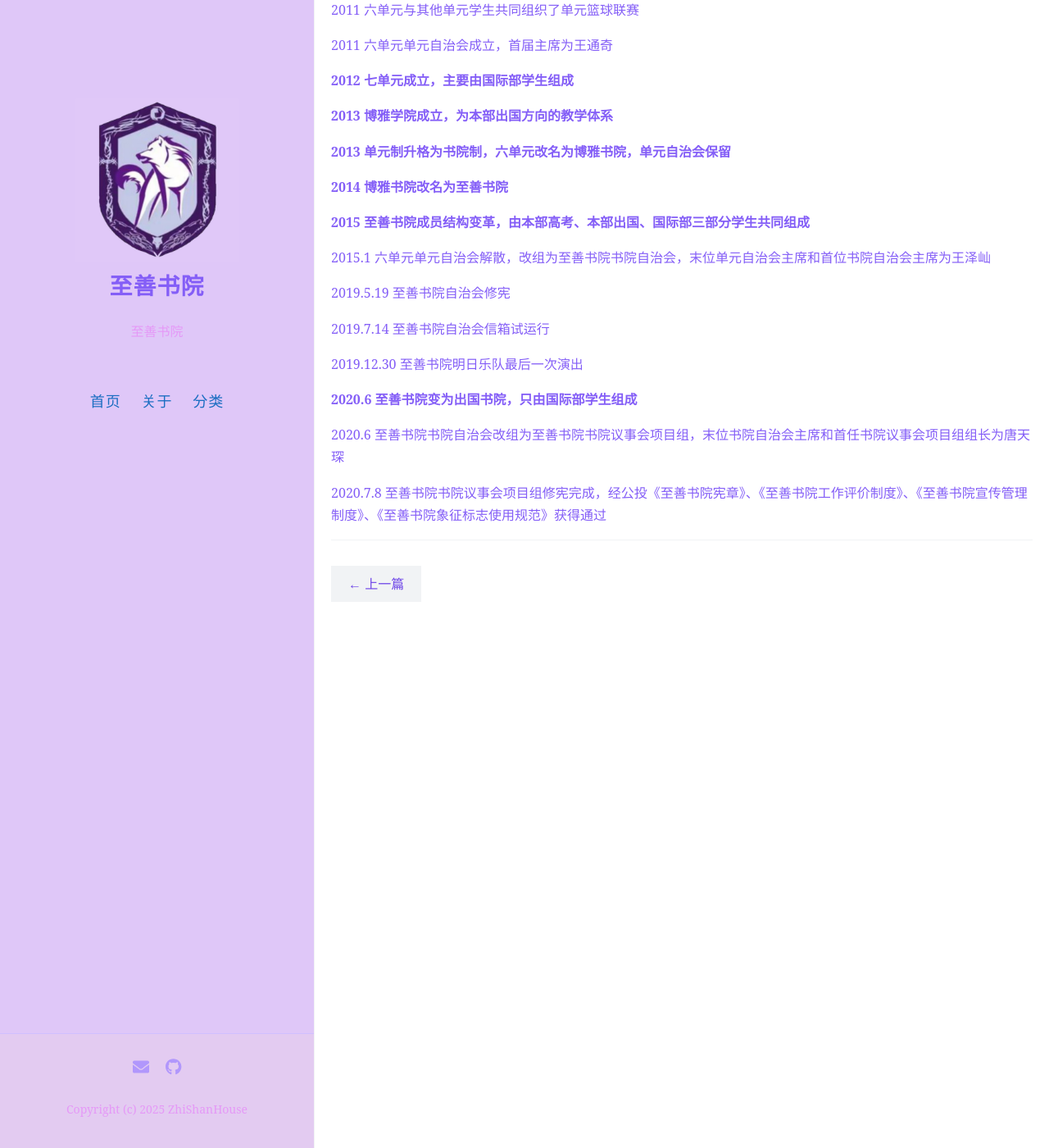
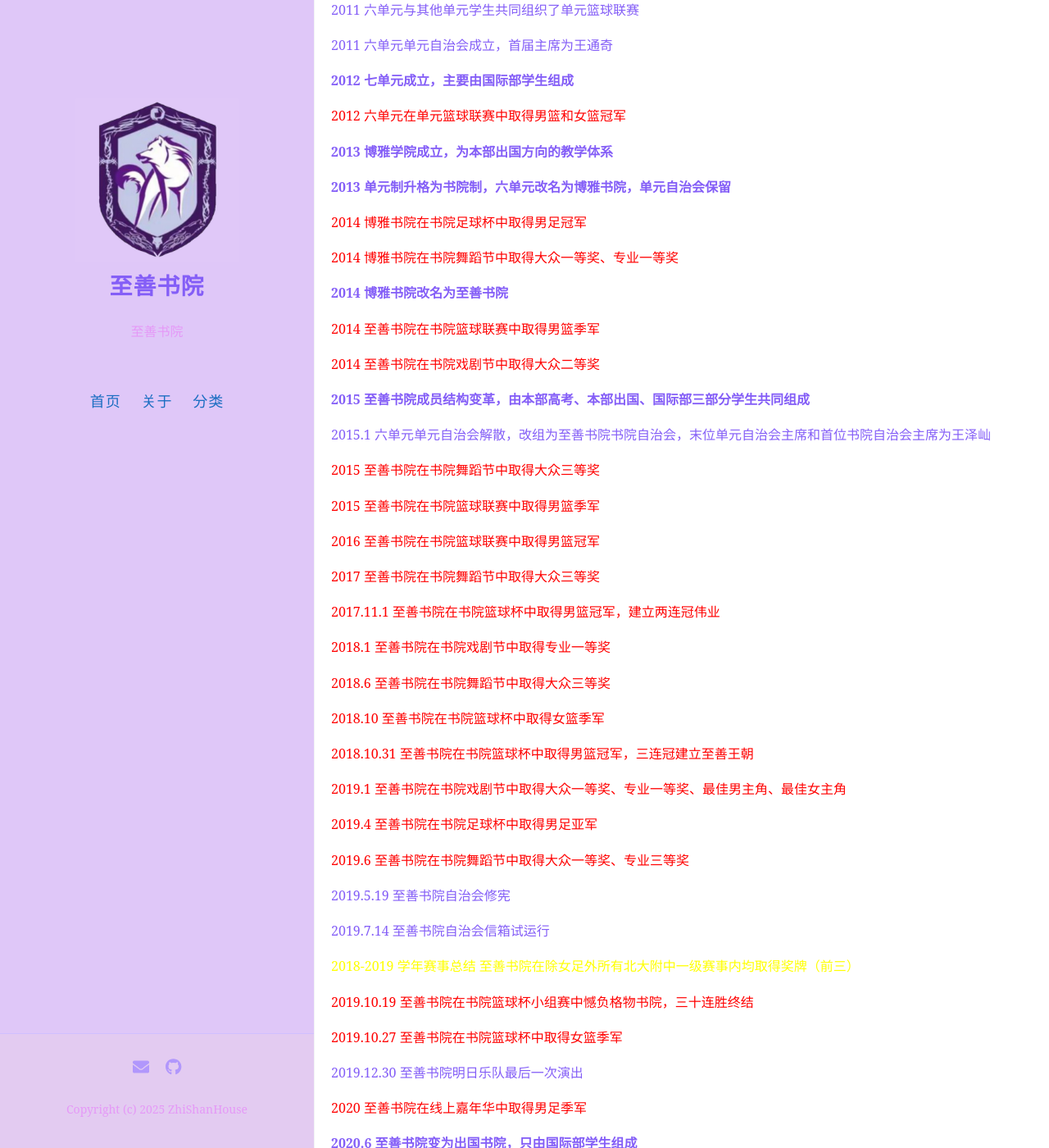
Before and after one commit to zhishanhouse/zhishanhouse.github.io, a Jekyll site: the page built from _posts/2026-3-6-大事记.md, in a window 1280 px wide and 1400 px high, scrolled down 264 px. Shown: the whole window at 82% size. Built offline with Jekyll 4.4.1, drawn with Linux system fonts in a browser that asks for light colours; some of the changed text lies outside the part shown.

Commit message:
Update 2026-3-6-大事记.md

```diff
--- a/_posts/2026-3-6-大事记.md
+++ b/_posts/2026-3-6-大事记.md
@@ -16,21 +16,63 @@ author: Ray Cheng
 <p>
 <b>2012 七单元成立，主要由国际部学生组成<br /></b>
 <p>
+<font color = Red>2012 六单元在单元篮球联赛中取得男篮和女篮冠军<br /></font>
+<p>
 <b>2013 博雅学院成立，为本部出国方向的教学体系<br /></b>
 <p>
 <b>2013 单元制升格为书院制，六单元改名为博雅书院，单元自治会保留<br /></b>
 <p>
+<font color = Red>2014 博雅书院在书院足球杯中取得男足冠军</font>
+<p>
+<font color = Red>2014 博雅书院在书院舞蹈节中取得大众一等奖、专业一等奖</font>
+<p>
 <b>2014 博雅书院改名为至善书院<br /></b>
+<p>
+<font color = Red>2014 至善书院在书院篮球联赛中取得男篮季军</font>
+<p>
+<font color = Red>2014 至善书院在书院戏剧节中取得大众二等奖</font>
 <p>
 <b>2015 至善书院成员结构变革，由本部高考、本部出国、国际部三部分学生共同组成<br /></b>
 <p>
 2015.1 六单元单元自治会解散，改组为至善书院书院自治会，末位单元自治会主席和首位书院自治会主席为王泽屾<br />
 <p>
+<font color = Red>2015 至善书院在书院舞蹈节中取得大众三等奖</font>
+<p>
+<font color = Red>2015 至善书院在书院篮球联赛中取得男篮季军</font>
+<p>
+<font color = Red>2016 至善书院在书院篮球联赛中取得男篮冠军</font>
+<p>
+<font color = Red>2017 至善书院在书院舞蹈节中取得大众三等奖</font>
+<p>
+<font color = Red>2017.11.1 至善书院在书院篮球杯中取得男篮冠军，建立两连冠伟业</font>
+<p>
+<font color = Red>2018.1 至善书院在书院戏剧节中取得专业一等奖</font>
+<p>
+<font color = Red>2018.6 至善书院在书院舞蹈节中取得大众三等奖</font>
+<p>
+<font color = Red>2018.10 至善书院在书院篮球杯中取得女篮季军</font>
+<p>
+<font color = Red>2018.10.31 至善书院在书院篮球杯中取得男篮冠军，三连冠建立至善王朝</font>
+<p>
+<font color = Red>2019.1 至善书院在书院戏剧节中取得大众一等奖、专业一等奖、最佳男主角、最佳女主角</font>
+<p>
+<font color = Red>2019.4 至善书院在书院足球杯中取得男足亚军</font>
+<p>
+<font color = Red>2019.6 至善书院在书院舞蹈节中取得大众一等奖、专业三等奖</font>
+<p>
 2019.5.19 至善书院自治会修宪<br />
 <p>
 2019.7.14 至善书院自治会信箱试运行<br />
 <p>
+<font color = Yellow>2018-2019 学年赛事总结 至善书院在除女足外所有北大附中一级赛事内均取得奖牌（前三）</font>
+<p>
+<font color = Red>2019.10.19 至善书院在书院篮球杯小组赛中憾负格物书院，三十连胜终结</font>
+<p>
+<font color = Red>2019.10.27 至善书院在书院篮球杯中取得女篮季军</font>
+<p>
 2019.12.30 至善书院明日乐队最后一次演出<br />
+<p>
+<font color = Red>2020 至善书院在线上嘉年华中取得男足季军</font>
 <p>
 <b>2020.6 至善书院变为出国书院，只由国际部学生组成<br /></b>
 <p>
@@ -38,3 +80,21 @@ author: Ray Cheng
 <p>
 2020.7.8 至善书院书院议事会项目组修宪完成，经公投《至善书院宪章》、《至善书院工作评价制度》、《至善书院宣传管理制度》、《至善书院象征标志使用规范》获得通过<br />
 <p>
+<font color = Red>2020.11.2 至善书院在书院篮球杯中取得男篮季军、女篮季军</font>
+<p>
+<font color = Red>2021.1 至善书院在书院戏剧节中取得大众三等奖、专业三等奖</font>
+<p>
+<font color = Red>2021.6 至善书院在书院舞蹈节中取得大众一等奖</font>
+<p>
+<font color = Red>2022.6 至善书院在书院舞蹈节中取得大众一等奖</font>
+<p>
+<font color = Red>2023 至善书院在书院舞蹈节中取得大众一等奖、专业二等奖，连续三年获得大众一等奖</font>
+<p>
+<font color = Red>2023.12.28 至善书院在书院戏剧节中取得大众三等奖</font>
+<p>
+<font color = Red>2024.12.26 至善书院在书院戏剧节中取得大众一等奖</font>
+<p>
+<font color = Red>2025.6 至善书院在书院舞蹈节中取得大众一等奖、专业一等奖</font>
+<p>
+<font color = Red>2025.12.25 至善书院在书院戏剧节中取得大众一等奖、专业一等奖</font>
+<p>
```
